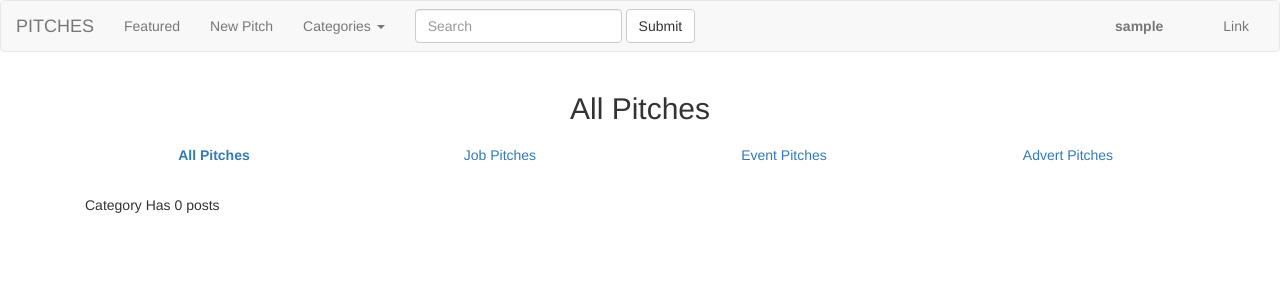
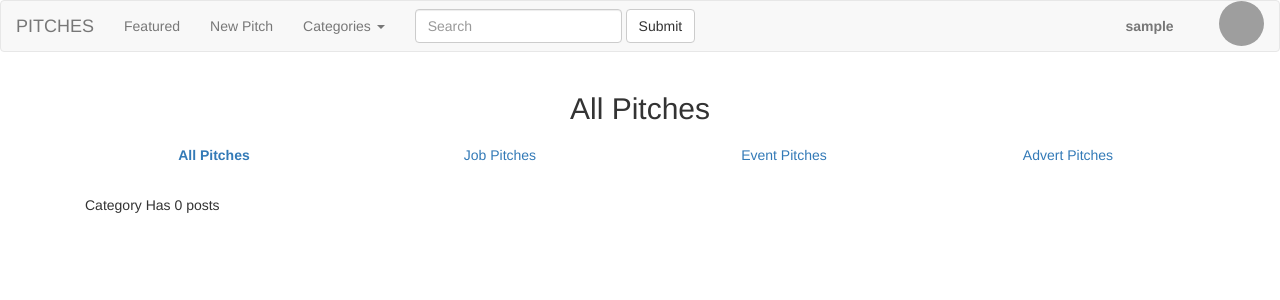
Before and after one commit to ngetichnicholas/Pitch, a Flask app: page / in a window 1280 px wide. Shown: the top 300 px of the page. Run offline with Flask 2, Linux system fonts and the light colour scheme; the visitor is signed in with stand-in values (Sample User, id 1); data comes from the database, SQL or seed files in the repository; data that the repository does not hold is empty; some libraries are stand-ins or nearby versions; grey boxes are pictures that could not be loaded.

Commit message:
Add profile pic to header

```diff
--- a/app/static/css/index.css
+++ b/app/static/css/index.css
@@ -0,0 +1,5 @@
+.icon {
+  height: 1.2cm !important;
+  width: 1.2cm !important;
+  border-radius: 50% !important;
+}
--- a/app/templates/index.html
+++ b/app/templates/index.html
@@ -1,5 +1,12 @@
 {% extends 'base.html'%}
 {% import 'macros.html' as macro %}
+
+<!-- Styles block -->
+{% block styles%}
+ {{ super() }}
+  <link rel="stylesheet" href="{{url_for('static',filename='css/index.css')}}"/>
+  <link href='http://fonts.googleapis.com/css?family=Open+Sans+Condensed:300' rel='stylesheet' type='text/css'>
+{% endblock %}
 
 {% block content %}
 
--- a/app/templates/navbar.html
+++ b/app/templates/navbar.html
@@ -2,7 +2,8 @@
   <div class="container-fluid">
     <!-- Brand and toggle get grouped for better mobile display -->
     <div class="navbar-header">
-      <button type="button" class="navbar-toggle collapsed" data-toggle="collapse" data-target="#bs-example-navbar-collapse-1" aria-expanded="false">
+      <button type="button" class="navbar-toggle collapsed" data-toggle="collapse"
+        data-target="#bs-example-navbar-collapse-1" aria-expanded="false">
         <span class="sr-only">Toggle navigation</span>
         <span class="icon-bar"></span>
         <span class="icon-bar"></span>
@@ -16,13 +17,14 @@
       <ul class="nav navbar-nav">
         <li class="nav-item">
           <a class="nav-link" href="{{url_for('main.index')}}">Featured</a>
-        </li>        {% if current_user.is_authenticated %}
+        </li> {% if current_user.is_authenticated %}
         <li class="nav-item">
           <a class="nav-link" href="{{url_for('main.new_pitch')}}">New Pitch</a>
         </li>
         {% endif %}
         <li class="dropdown">
-          <a href="#" class="dropdown-toggle" data-toggle="dropdown" role="button" aria-haspopup="true" aria-expanded="false">Categories <span class="caret"></span></a>
+          <a href="#" class="dropdown-toggle" data-toggle="dropdown" role="button" aria-haspopup="true"
+            aria-expanded="false">Categories <span class="caret"></span></a>
           <ul class="dropdown-menu">
             <li><a href="#">Action</a></li>
             <li><a href="#">Another action</a></li>
@@ -45,24 +47,33 @@
           {% if current_user.is_authenticated %}
 
         <li class="nav-item dropdown">
-          <a class="nav-link dropdown-toggle" style= 'margin-right:30px' data-toggle="dropdown"
-            aria-haspopup="true" aria-expanded="false">
+          <a class="nav-link dropdown-toggle" style='margin-right:30px' data-toggle="dropdown" aria-haspopup="true"
+            aria-expanded="false">
             <i class="fas fa-user"></i>&nbsp;<strong>{{current_user.username}}</strong> </a>
           <div class="dropdown-menu dropdown-menu-right dropdown-info" aria-labelledby="navbarDropdownMenuLink-4">
-            <a class="dropdown-item" href="{{url_for('main.profile',name=current_user.username)}}"><i class="far fa-user"></i>&nbsp; My account</a>
-            <a class="dropdown-item" href="{{url_for('auth.logout')}}"><i class="fas fa-sign-out-alt"></i>&nbsp; Log out</a>
+            <a class="dropdown-item" href="{{url_for('main.profile',name=current_user.username)}}"><i
+                class="far fa-user"></i>&nbsp; My account</a>
+            <a class="dropdown-item" href="{{url_for('auth.logout')}}"><i class="fas fa-sign-out-alt"></i>&nbsp; Log
+              out</a>
           </div>
         </li>
         {% else %}
         <li class="nav-item">
-              <a  class="nav-link" href="{{url_for('auth.login')}}" style= 'margin-right:30px'><i class="fas fa-sign-in-alt"></i>&nbsp; <strong>Log In</strong></a>
+          <a class="nav-link" href="{{url_for('auth.login')}}" style='margin-right:30px'><i
+              class="fas fa-sign-in-alt"></i>&nbsp; <strong>Log In</strong></a>
         </li>
         <li class="nav-item">
-                  <a style= 'margin-right:30px' class="nav-link" href="{{url_for('auth.signup')}}"><i class="fas fa-user-plus"></i></i>&nbsp; <strong>Sign Up</strong></a>
+          <a style='margin-right:30px' class="nav-link" href="{{url_for('auth.signup')}}"><i
+              class="fas fa-user-plus"></i></i>&nbsp; <strong>Sign Up</strong></a>
         </li>
         {%endif%}
         </li>
-        <li><a href="#">Link</a></li>
+        <li>
+          {% if current_user.is_authenticated %}
+          <img src="{{url_for('static',filename=current_user.profile_pic_path)}}" style="height:300px;border-radius: 1%"
+            class="card-img icon">
+          {%endif%}
+        </li>
       </ul>
     </div><!-- /.navbar-collapse -->
   </div><!-- /.container-fluid -->
```
Lines whose indentation alone changed are shown as unchanged.
